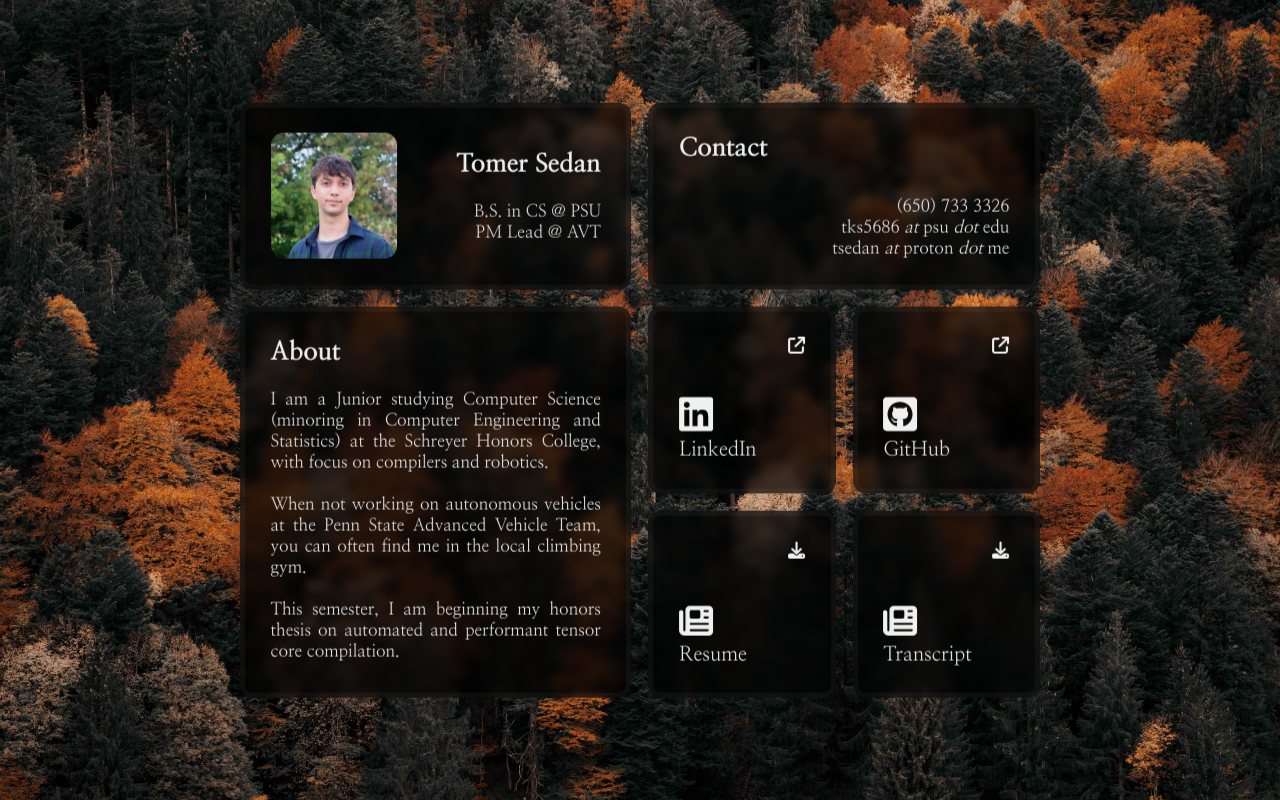
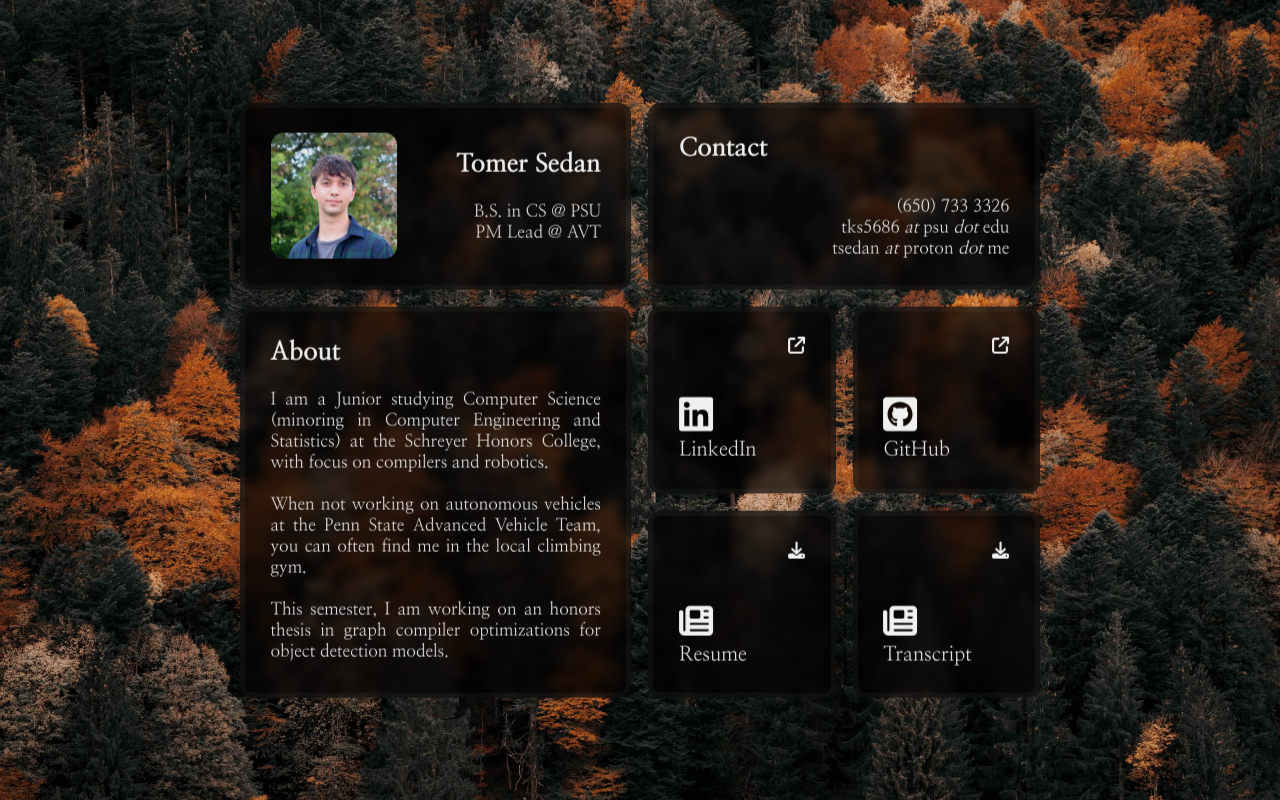
Before and after one commit to tsedan/tsedan.github.io, a plain HTML site: page index.html in a window 1280 px wide. Drawn offline with Linux system fonts and the light colour scheme.

Commit message:
update transcript and about me

```diff
--- a/index.html
+++ b/index.html
@@ -66,7 +66,8 @@
             </p>
             <br>
             <p>
-                This semester, I am beginning my honors thesis on automated and performant tensor core compilation.
+                This semester, I am working on an honors thesis in graph compiler optimizations for object detection
+                models.
             </p>
         </div>
         <a class="card drop pad" href="https://www.linkedin.com/in/tsedan/">
```
Also changed, not shown: 1 other file.
